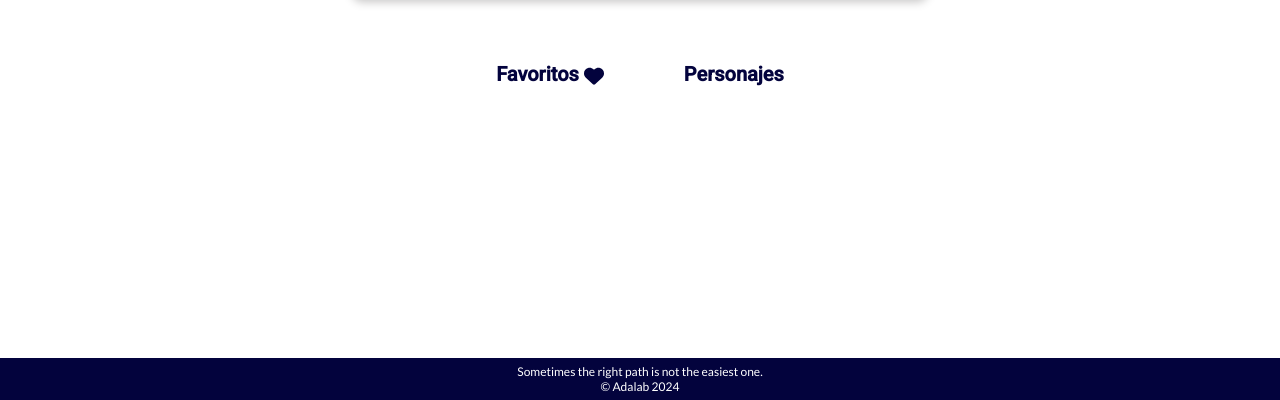
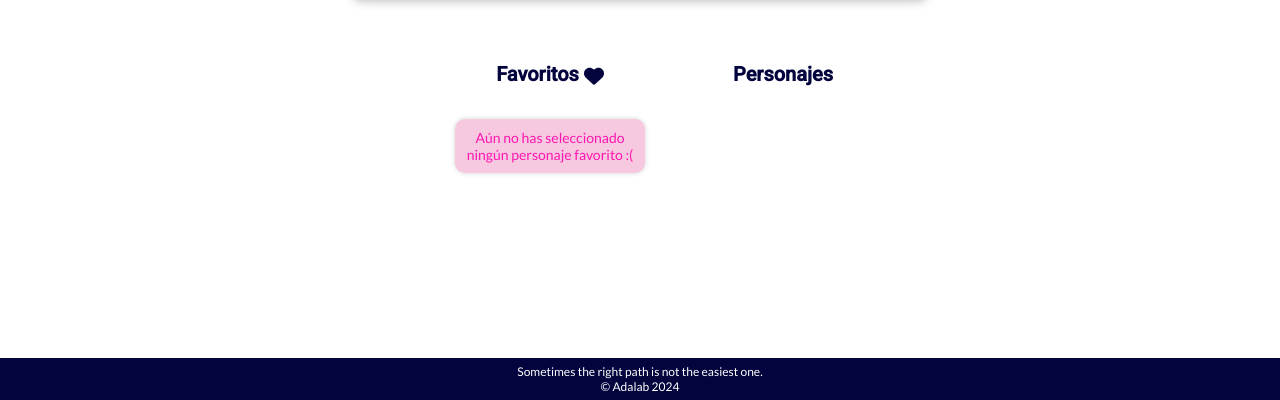
Before and after one commit to Adalab/modulo-2-evaluacion-final-maialenmunoa, a website built with Vite: page src/index.html in a window 1280 px wide. Shown: the part 400-800 px from the top of the page. Built offline with nearby package versions, Linux system fonts and the light colour scheme; no server answers.

Commit message:
add styles to favourites message

```diff
--- a/src/js/main.js
+++ b/src/js/main.js
@@ -18,7 +18,6 @@ const errorMessage = document.querySelector('.js__errorMessage');
 const charactersTitle = document.querySelector('.js__charactersTitle');
 
 const resetBtn = document.querySelector('.js__resetBtn');
-
 
 
 //DATA
@@ -89,13 +88,20 @@ function renderOneFavourite(favouriteData) {
 function renderFavourites() {
     charactersFavouritesUl.innerHTML = '';
 
-    for (const eachFavourite of favouritesData) {
-        renderOneFavourite(eachFavourite);
-    }
-    // Habilitar o deshabilitar el botón de reset
+    // Cuando no hay favoritos...
     if(favouritesData.length === 0) {
         resetBtn.classList.add('hidden');
-    } else {
+
+        charactersFavouritesUl.innerHTML += `
+        <li class="characters__favourites-message selected">
+            <p class="characters__favourites-message-text">Aún no has seleccionado ningún personaje favorito :(</p>
+        </li>
+        `;
+    } else { // Cuando hay favoritos...
+        for (const eachFavourite of favouritesData) {
+            renderOneFavourite(eachFavourite);
+        }
+
         resetBtn.classList.remove('hidden');
 
         let deleteCharacterBtn = document.querySelectorAll('.js__deleteCharacterBtn');
--- a/src/scss/layout/_page.scss
+++ b/src/scss/layout/_page.scss
@@ -56,6 +56,24 @@
         margin: 8px;
         border-radius: 10px;
         position: relative;
+    }
+
+    &__favourites-message {
+        display: flex;
+        flex-direction: column;
+        justify-content: center;
+        width: 190px;
+        box-shadow: 0px 0px 5px lightgray;
+        padding: 10px;
+        margin: 8px;
+        border-radius: 10px;
+        position: relative;
+    }
+
+    &__favourites-message-text {
+        font-size: 14px;
+        font-family: "Lato", sans-serif;
+        text-align: center;
     }
 
     &__favourites-reset-div {
```
